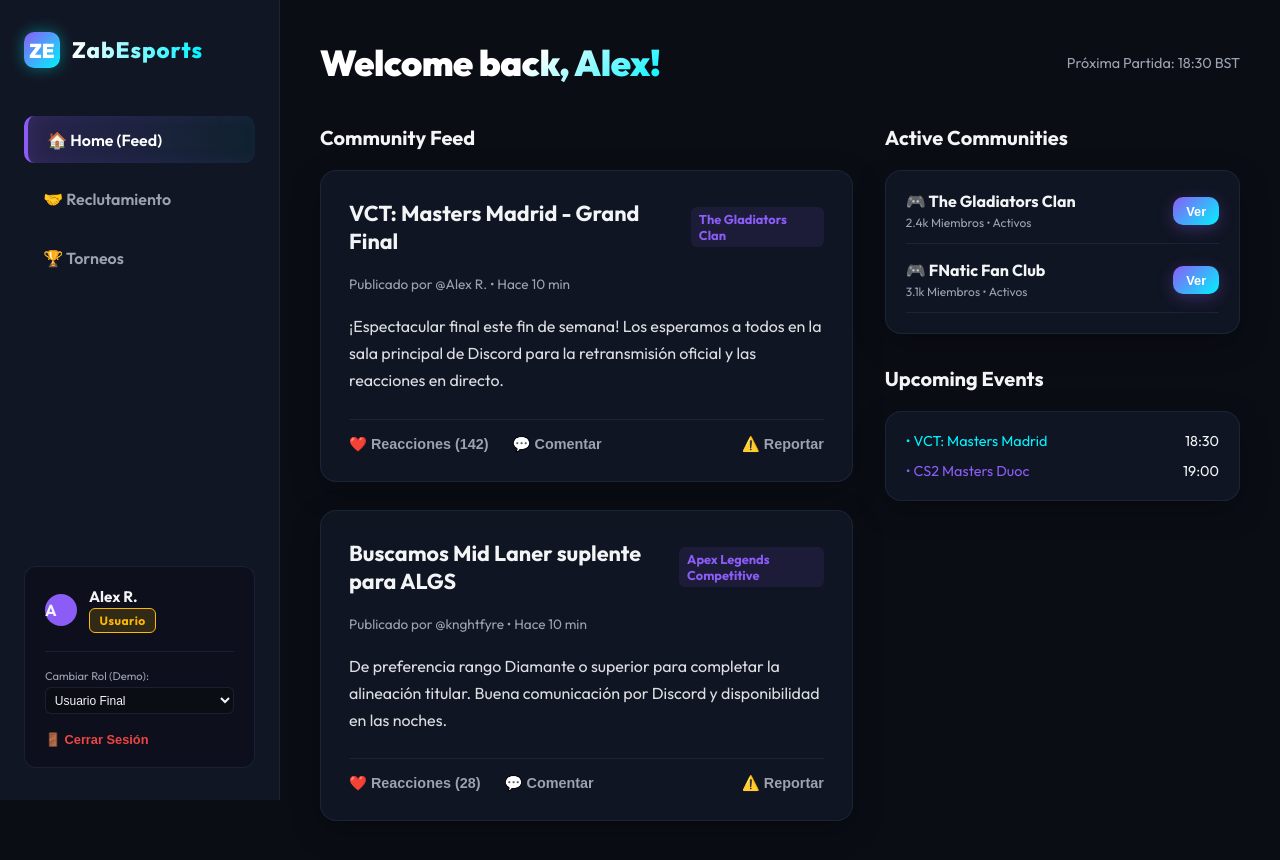
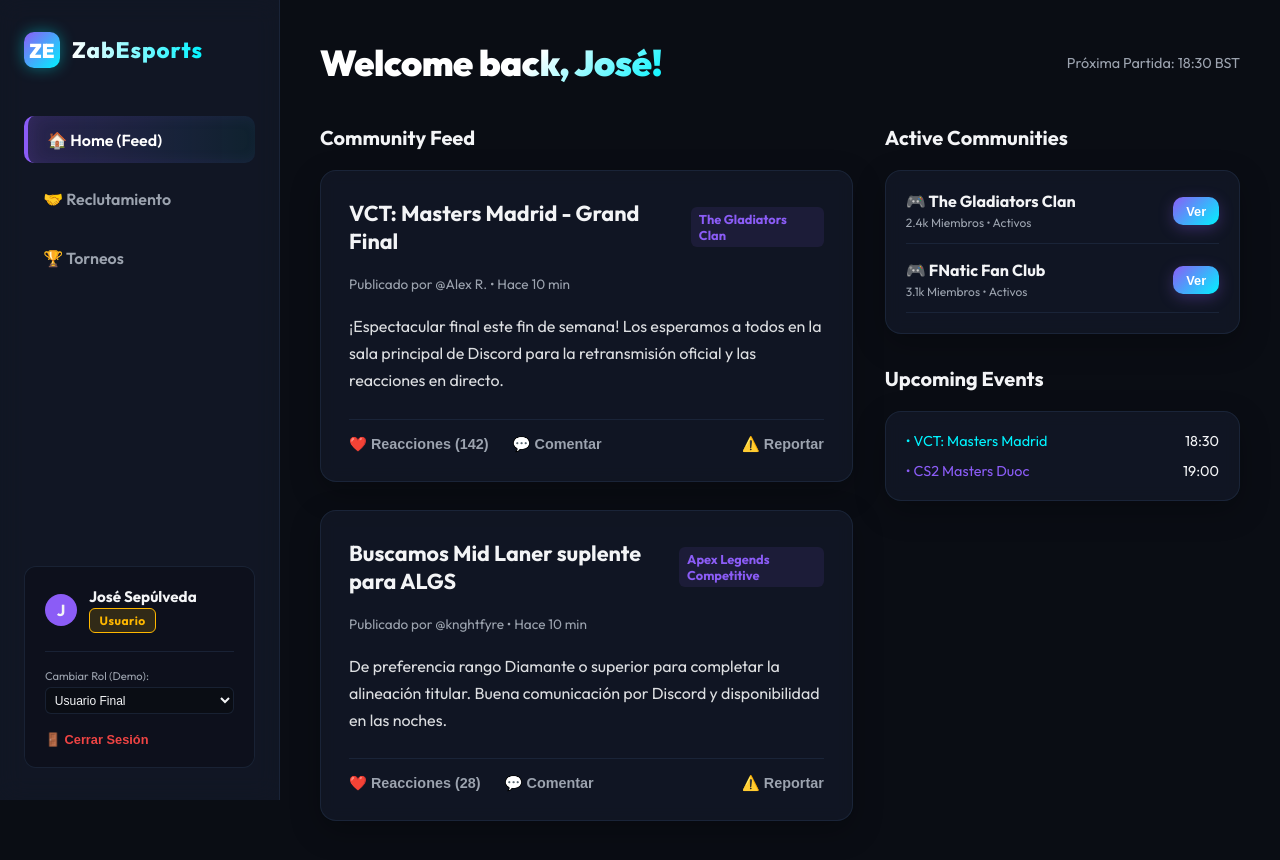
Before and after one commit to zJoseSepulvedaC/ZabEsports, a React (Vite) app in the folder frontend/: page / in a window 1280 px wide. Both pictures are taken after typing "Sample", "Sample123" into the empty fields and a click on the button "INICIAR SESIÓN". Shown: the top 860 px of the page. Built offline with nearby package versions, Linux system fonts and the light colour scheme.

Commit message:
style: cambia nombre de usuario de demostración a José Sepúlveda

```diff
--- a/frontend/src/App.jsx
+++ b/frontend/src/App.jsx
@@ -158,9 +158,9 @@ function App() {
 
         <div className="user-profile-summary">
           <div style={{ display: 'flex', alignItems: 'center', gap: '0.75rem' }}>
-            <div style={{ width: '32px', height: '32px', borderRadius: '50%', backgroundColor: 'var(--accent-purple)', display: 'flex', alignItems: 'center', justifySpace: 'center', fontWeight: 'bold' }}>A</div>
+            <div style={{ width: '32px', height: '32px', borderRadius: '50%', backgroundColor: 'var(--accent-purple)', display: 'flex', alignItems: 'center', justifyContent: 'center', fontWeight: 'bold' }}>J</div>
             <div>
-              <div style={{ fontWeight: 'bold', fontSize: '0.95rem' }}>Alex R.</div>
+              <div style={{ fontWeight: 'bold', fontSize: '0.95rem' }}>José Sepúlveda</div>
               <span className="role-badge" style={{ marginTop: '0.1rem', display: 'inline-block' }}>{userRole}</span>
             </div>
           </div>
@@ -192,7 +192,7 @@ function App() {
         {activeTab === 'dashboard' && (
           <div>
             <header className="header">
-              <h1>Welcome back, Alex!</h1>
+              <h1>Welcome back, José!</h1>
               <span style={{ color: 'var(--text-muted)', fontSize: '0.9rem' }}>Próxima Partida: 18:30 BST</span>
             </header>
 
```
Also changed, not shown: 1 other file (tests, documents, lock files or other folders).
